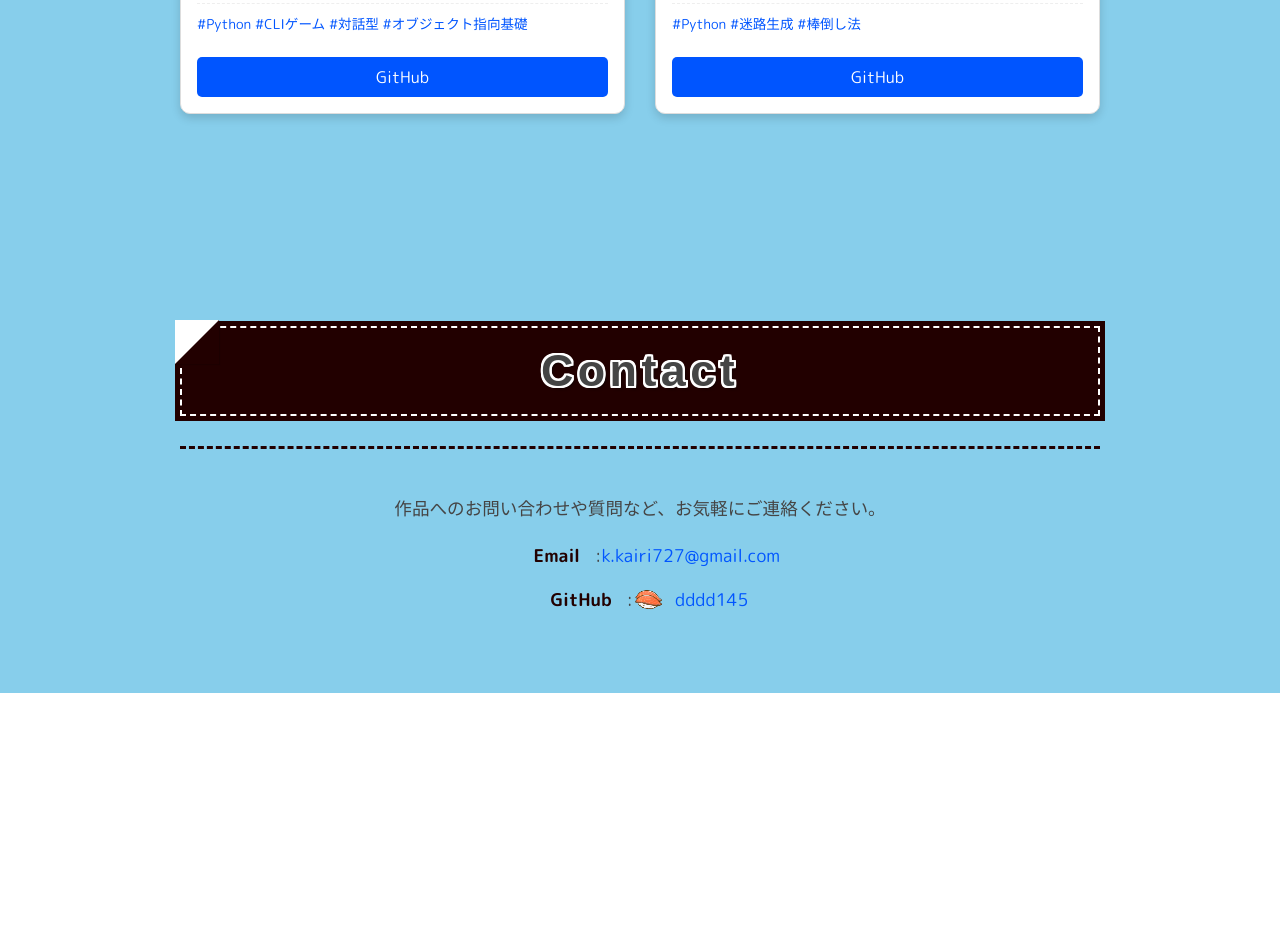
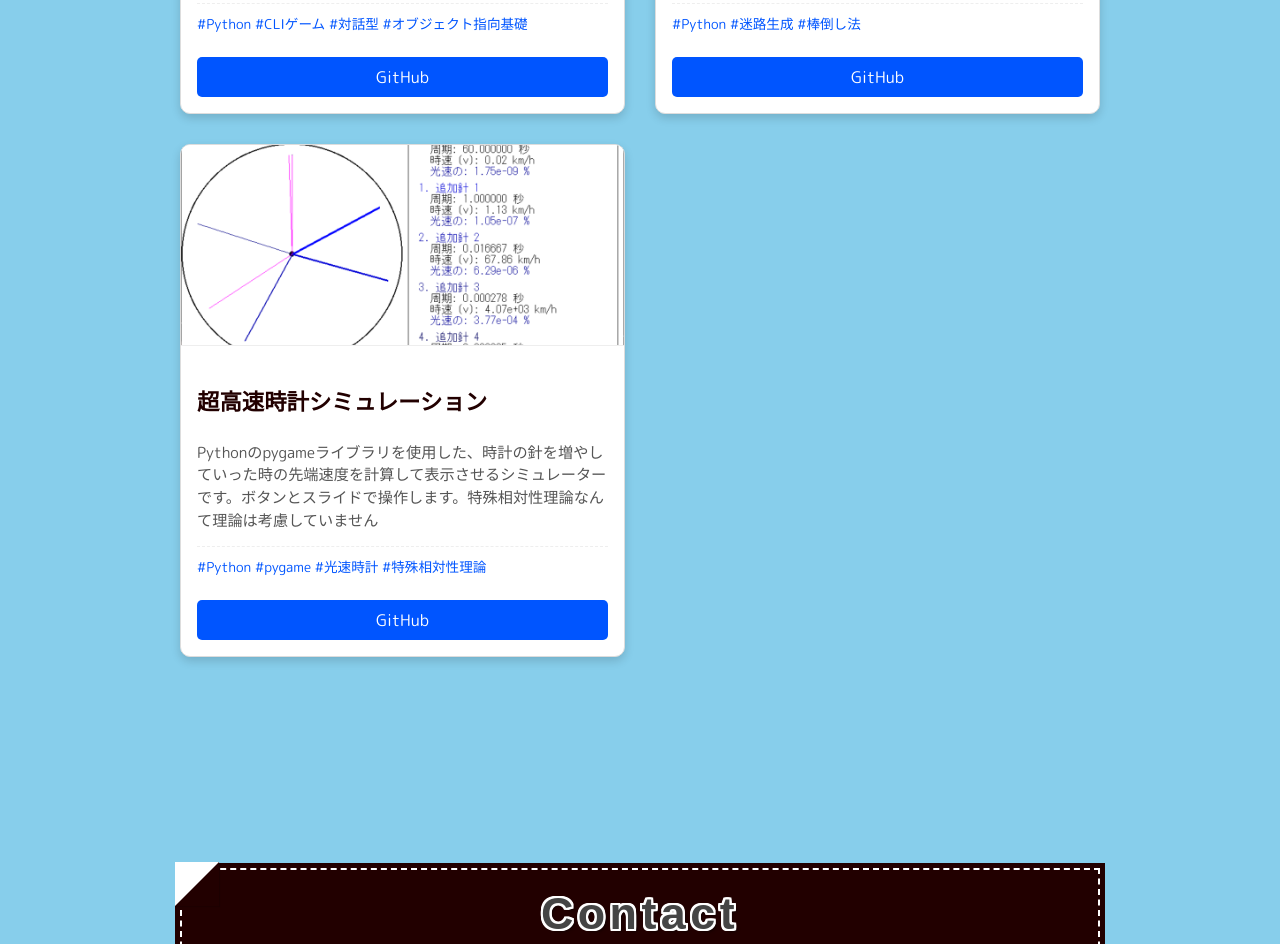
Before and after one commit to dddd145/portfolio, a plain HTML site: page index.html in a window 1280 px wide. Shown: the part 4010-4954 px from the top of the page. Before the commit the page ends 4703 px from the top, so only its background shows below. Drawn offline with Linux system fonts and the light colour scheme; a web font is replaced by a local one.

Commit message:
Implement code changes to enhance functionality and improve performance

```diff
--- a/index.html
+++ b/index.html
@@ -162,7 +162,7 @@
           <h3>対話型コンソールRPGゲーム</h3>
           <p>Google Colab環境でPythonを使用し、`input()`と制御フローを用いて作成したテキストベースのRPGです。ユーザーとの対話を通じて、戦闘、回復、装備のアップグレードといった基本的なゲームサイクルを実現しました。</p>
           <p class="tags">#Python #CLIゲーム #対話型 #オブジェクト指向基礎</p>
-          <a href="https://github.com/dddd145/Google-Colab/blob/main/%E3%83%8F%E3%82%AF%E3%82%B9%E3%83%A9.ipynb" class="link-button" target="_blank">GitHub</a>
+          <a href="https://github.com/dddd145/txtrpg" class="link-button" target="_blank">GitHub</a>
         </div>
       </div>
       <div class="project-card">
@@ -171,7 +171,16 @@
           <h3>自動生成型コンソール迷路ゲーム</h3>
           <p>Pythonで作成した、無限ステージ制の迷路探索ゲームです。「棒倒し法」というアルゴリズムを使用し、ステージクリアのたびに新しい迷路を自動生成する機能を実装しました。</p>
           <p class="tags">#Python #迷路生成 #棒倒し法</p>
-          <a href="https://github.com/dddd145/python/blob/main/%E8%BF%B7%E8%B7%AF.py" class="link-button" target="_blank">GitHub</a>
+          <a href="https://github.com/dddd145/maze" class="link-button" target="_blank">GitHub</a>
+        </div>
+      </div>
+      <div class="project-card">
+        <img src="img/work_clock.png" alt="高速時計" />
+        <div class="project-card-content">
+          <h3>超高速時計シミュレーション</h3>
+          <p>Pythonのpygameライブラリを使用した、時計の針を増やしていった時の先端速度を計算して表示させるシミュレーターです。ボタンとスライドで操作します。特殊相対性理論なんて理論は考慮していません</p>
+          <p class="tags">#Python #pygame #光速時計 #特殊相対性理論</p>
+          <a href="https://github.com/dddd145/lightclock/tree/main" class="link-button" target="_blank">GitHub</a>
         </div>
       </div>
     </div>
```
Also changed, not shown: img/work_clock.png (added).
